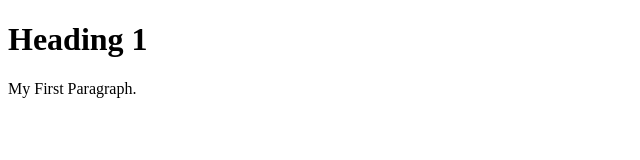
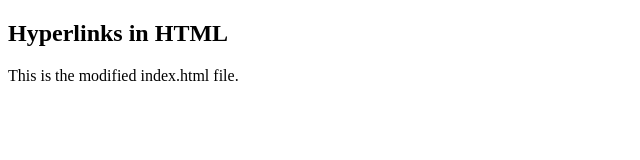
Before and after one commit to julianthong/3179, a plain HTML site: page index.html in a window 1280 px wide. Shown: the whole page, without its empty margins (0-640 px from the left). Drawn offline with Linux system fonts and the light colour scheme.

Commit message:
Add files via upload

```diff
--- a/index.html
+++ b/index.html
@@ -6,7 +6,7 @@
     <title>My firdt HTML Document</title>
 </head>
 <body>
-    <h1>Heading 1</h1>
-    <p>My First Paragraph.</p>
+    <h2>Hyperlinks in HTML</h2>
+    <p>This is the modified index.html file.</p>
 </body>
 </html>
```
